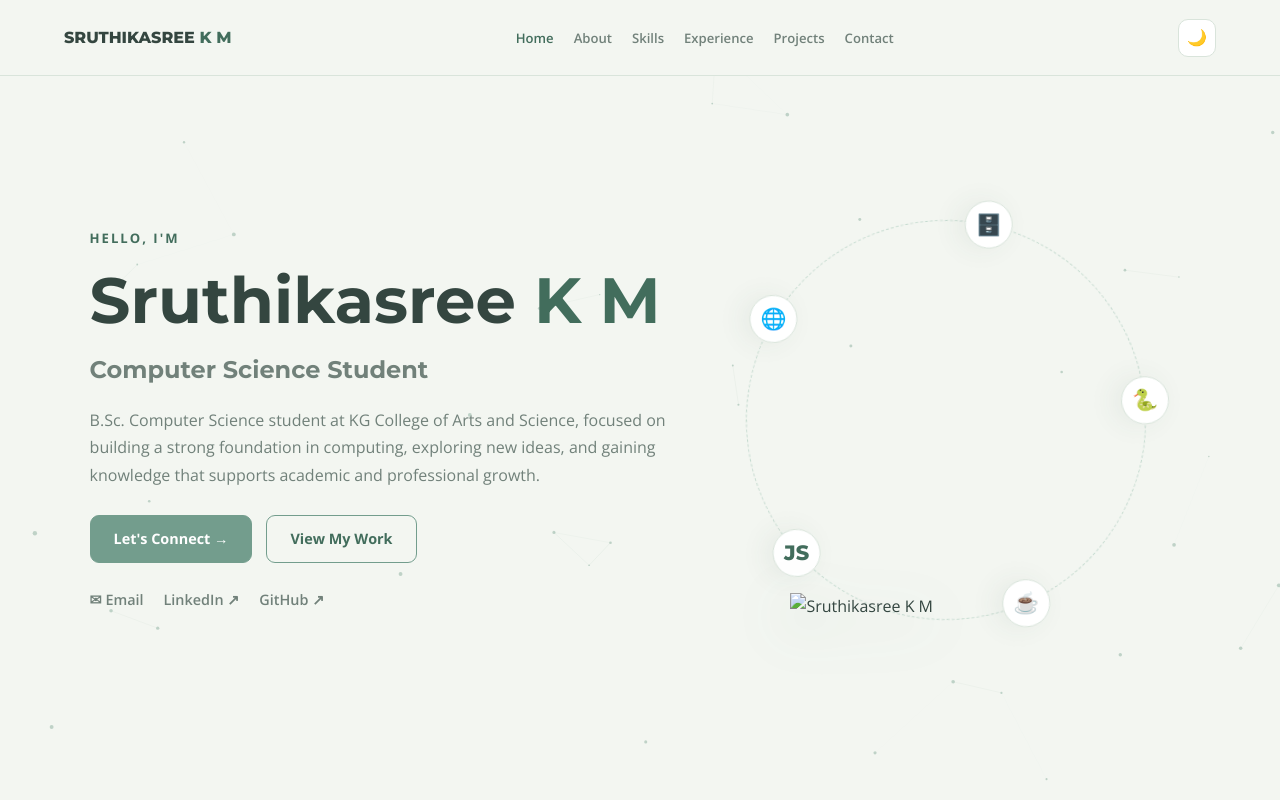
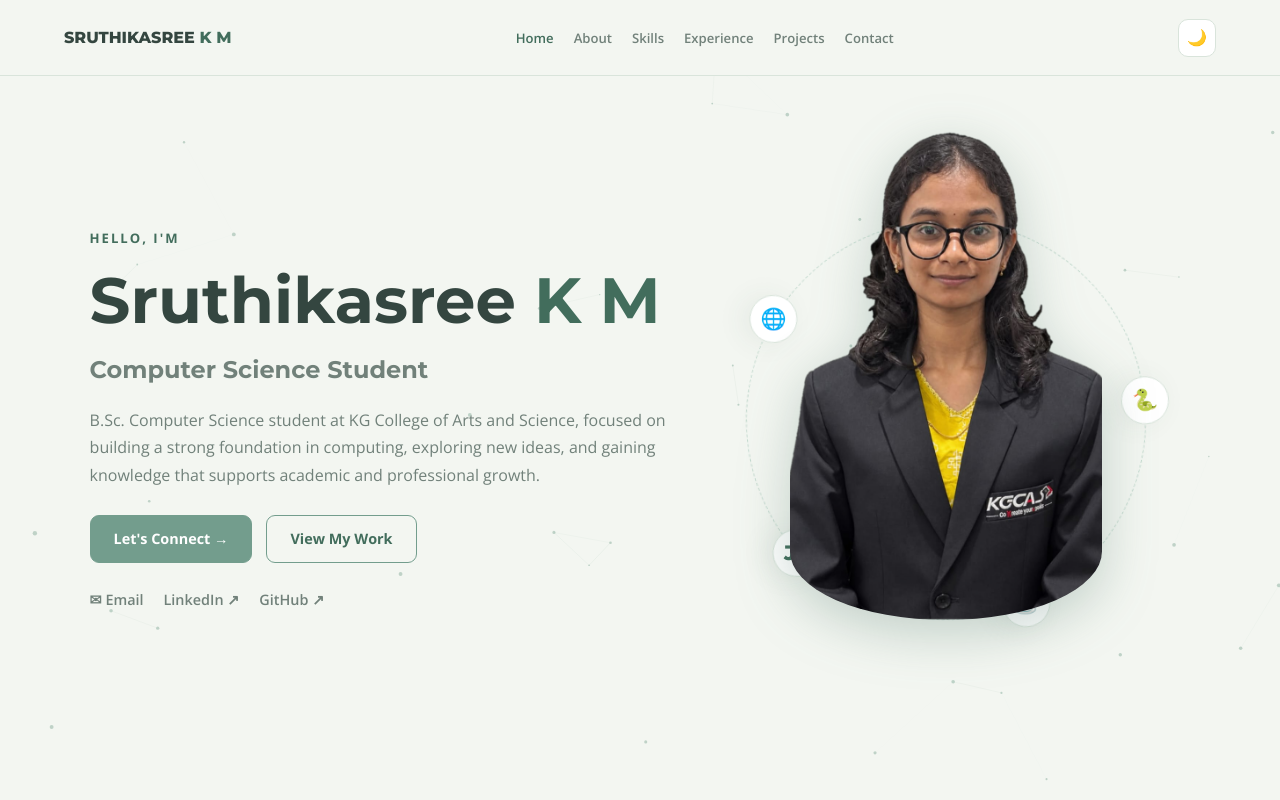
Before and after one commit to Ajayvirat0305/portfolio, a plain HTML site: page index.html in a window 1280 px wide. Shown: the top 800 px of the page. Drawn offline with nearby package versions, Linux system fonts and the light colour scheme.

Commit message:
Update index.html

```diff
--- a/index.html
+++ b/index.html
@@ -90,7 +90,7 @@
             </div>
         </div>
 
-          <img src=".-image/sruthika.png" alt="Sruthikasree K M" class="hero-photo">
+          <img src="./sruthika.png" alt="Sruthikasree K M" class="hero-photo">
     </div>
 
     <a href="#about" class="scroll-hint">Explore My Portfolio ↓</a>
```
